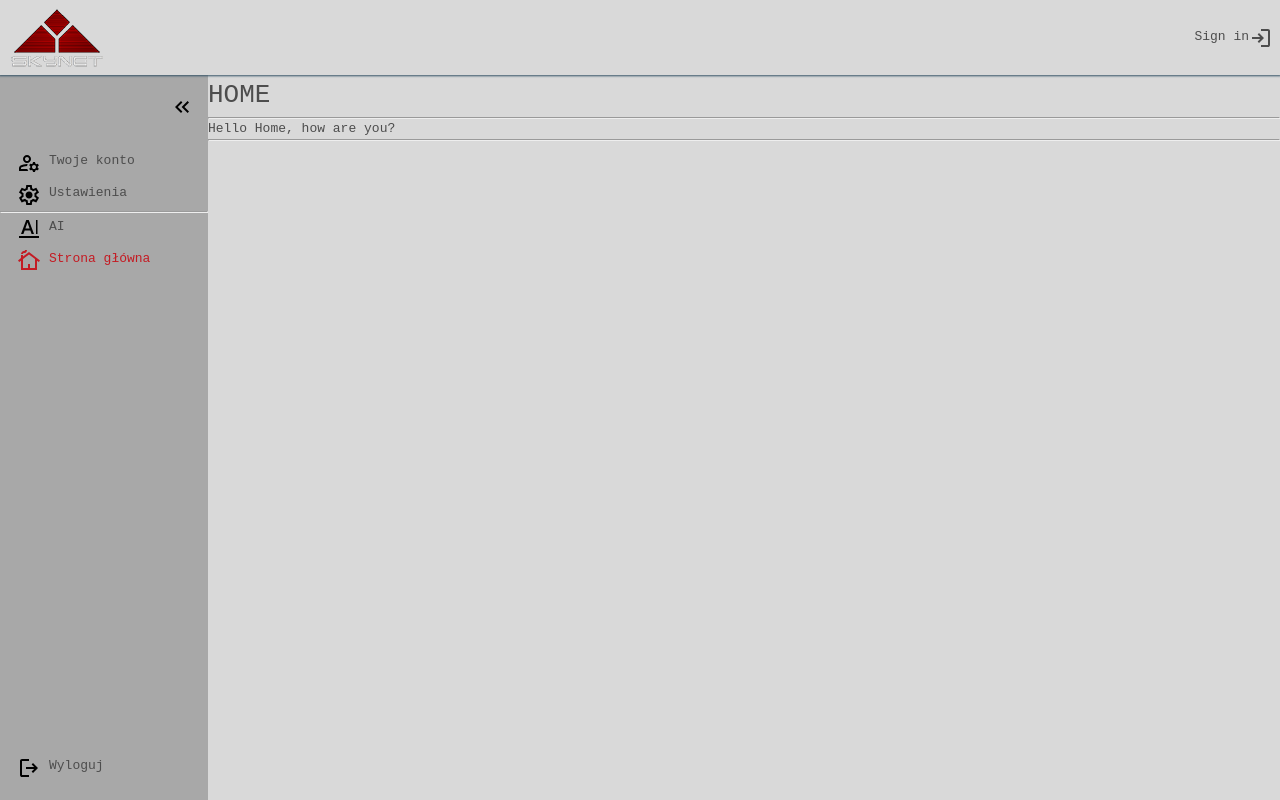
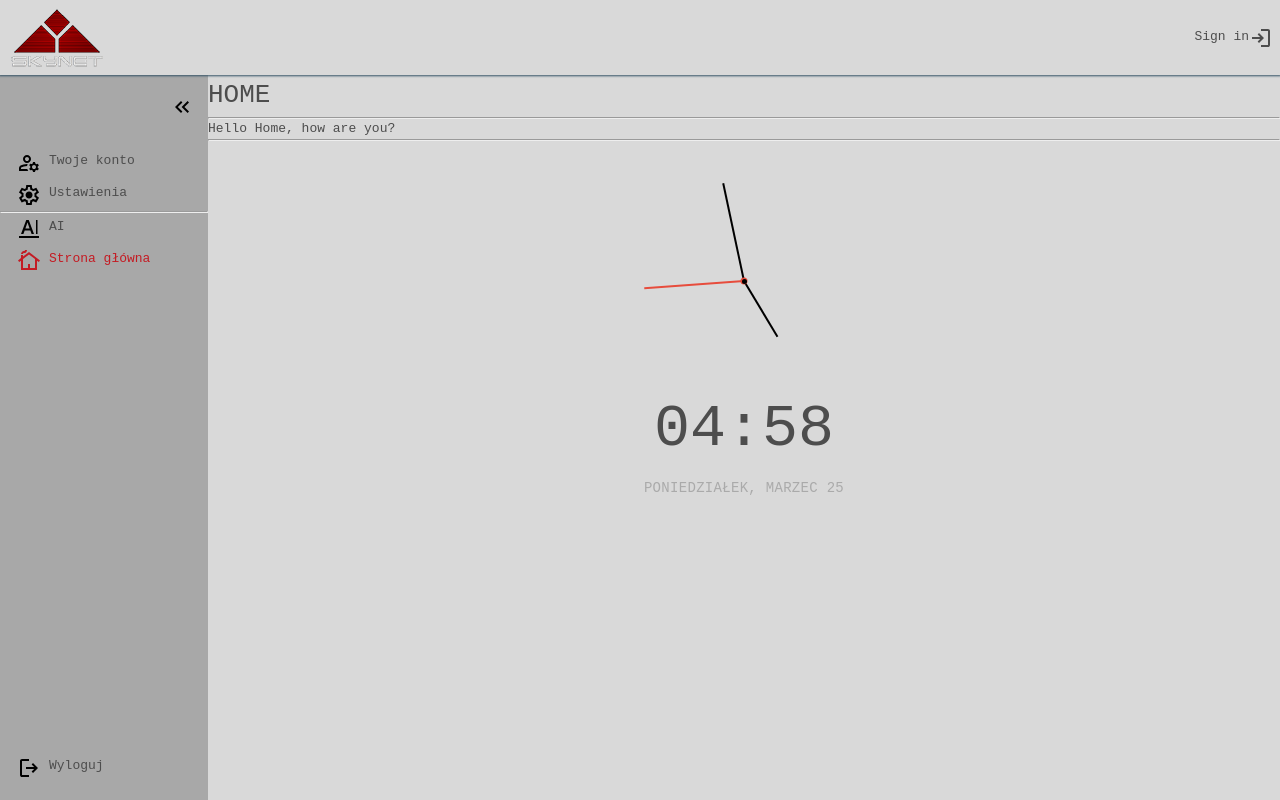
Before and after one commit to Muharax/vue-skynet, a Vue app: page / in a window 1280 px wide. Built offline with nearby package versions, Linux system fonts and the light colour scheme.

Commit message:
Mr. Clock update

```diff
--- a/src/assets/base.css
+++ b/src/assets/base.css
@@ -12,7 +12,7 @@ input{
 }
 
 html, body, #app{
-  height: 100%;
+  height: 100vh;
 }
 
 body {
--- a/src/assets/root.css
+++ b/src/assets/root.css
@@ -5,6 +5,9 @@
     --box-shadow:#345366;
     --font-color-active: #c41b23;
     --font-color-hover: #d04242;
+
+    --primary-color:#000000;
+
   }
 
   :root[data-theme="dark"] {
@@ -14,4 +17,6 @@
     --box-shadow:var(--primary);
     --font-color-active: #25cece;
     --font-color-hover: #43b2c1;
+
+    --primary-color:#ffffff;
   }
--- /dev/null
+++ b/src/components/Home/clock.vue
@@ -0,0 +1,151 @@
+<template>
+  <div class="clock-container">
+    <div class="clock">
+      <div class="needle hour" :style="{ transform: `translate(-50%, -100%) rotate(${hourAngle}deg)` }">
+      </div>
+
+      <div class="needle minute" :style="{ transform: `translate(-50%, -100%) rotate(${minuteAngle}deg)` }">
+      </div>
+
+      <div class="needle second" :style="{ transform: `translate(-50%, -100%) rotate(${secondAngle}deg)` }">
+      </div>
+
+      <div class="center-point"></div>
+    </div>
+    <div class="time">{{ currentTime }}</div>
+    <div class="date">{{ currentDate }}</div>
+  </div>
+</template>
+
+<script setup lang="ts">
+import { ref, onMounted } from 'vue';
+
+const currentTime = ref<string>('');
+const currentDate = ref<string>('');
+
+const days: string[] = ["Niedziela", "Poniedziałek", "Wtorek", "Środa", "Czwartek", "Piątek", "Sobota"];
+const months: string[] = ["Styczeń", "Luty", "Marzec", "Kwiecień", "Maj", "Czerwiec", "Lipiec", "Sierpień", "Wrzesień", "Październik", "Listopad", "Grudzień"];
+
+const setTime = () => {
+  const time: Date = new Date();
+  const month: string = months[time.getMonth()];
+  const day: string = days[time.getDay()];
+  const hours: number = time.getHours();
+  const minutes: number = time.getMinutes();
+
+  const formatTime = (value: number) => value < 10 ? '0' + value : String(value);
+
+  currentTime.value = `${formatTime(hours)}:${formatTime(minutes)}`;
+  currentDate.value = `${day}, ${month} ${time.getDate()}`;
+};
+
+const { hourAngle, minuteAngle, secondAngle } = {
+  hourAngle: ref<number>(0),
+  minuteAngle: ref<number>(0),
+  secondAngle: ref<number>(0),
+};
+
+const updateClockHands = () => {
+  const time: Date = new Date();
+  hourAngle.value = (time.getHours() % 12) * 30 + time.getMinutes() * 0.5;
+  minuteAngle.value = time.getMinutes() * 6;
+  secondAngle.value = time.getSeconds() * 6;
+};
+
+onMounted(() => {
+  setInterval(() => {
+    updateClockHands();
+    setTime();
+  }, 1000);
+});
+</script>
+
+<style scoped>
+.toggle {
+  background-color: var(--primary-color);
+  color: var(--secondary-color);
+  border: 0;
+  border-radius: 4px;
+  padding: 8px 12px;
+  position: absolute;
+  top: 100px;
+  cursor: pointer;
+}
+
+.toggle:focus {
+  outline: none;
+}
+
+.clock-container {
+  display: flex;
+  flex-direction: column;
+  justify-content: space-between;
+  align-items: center;
+}
+
+.clock {
+  position: relative;
+  width: 200px;
+  height: 200px;
+}
+
+.needle {
+  background-color: var(--primary-color);
+  position: absolute;
+  top: 50%;
+  left: 50%;
+  height: 65px;
+  width: 2px;
+  transform-origin: bottom center;
+  transition: 0.5s ease-out;
+}
+
+.needle.hour {
+  transform: translate(-50%, -100%) rotate(0deg);
+}
+
+.needle.minute {
+  transform: translate(-50%, -100%) rotate(0deg);
+  height: 100px;
+}
+
+.needle.second {
+  transform: translate(-50%, -100%) rotate(0deg);
+  height: 100px;
+  background-color: #e74c3c;
+}
+
+.center-point {
+  background-color: #e74c3c;
+  width: 7px;
+  height: 7px;
+  position: absolute;
+  top: 50%;
+  left: 50%;
+  transform: translate(-50%, -50%);
+  border-radius: 50%;
+}
+
+.center-point::after {
+  content: '';
+  background-color: var(--primary-color);
+  width: 5px;
+  height: 5px;
+  position: absolute;
+  top: 50%;
+  left: 50%;
+  transform: translate(-50%, -50%);
+  border-radius: 50%;
+}
+
+.time {
+  font-size: 60px;
+}
+
+.date {
+  color: #aaa;
+  font-size: 14px;
+  letter-spacing: 0.3px;
+  text-transform: uppercase;
+}
+</style>
--- a/src/components/Home/home.vue
+++ b/src/components/Home/home.vue
@@ -3,8 +3,8 @@
     <h1>HOME</h1>
     <hr>
     Hello Home, how are you?
-    <hr>
-
+    <hr style="margin-bottom: 40px;">
+<clock />
 
     <!-- <ul>
     <li><h2>Ogłoszenia promowane</h2></li>
@@ -25,6 +25,7 @@
   </div>
 </template>
 <script setup>
+import clock from './clock.vue';
 // import { ref, onMounted } from 'vue';
 // import axios from 'axios';
 // import { SERVER_URL } from '../../config.js';
```
